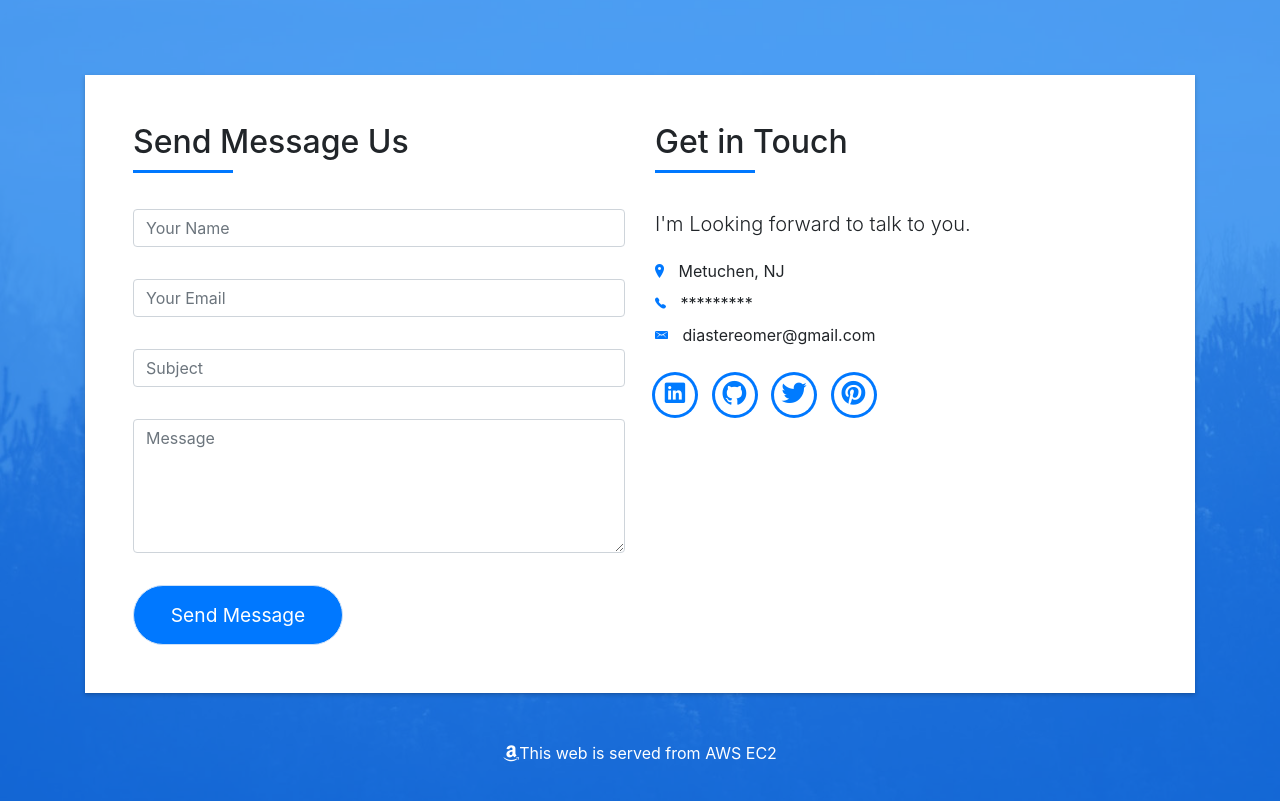
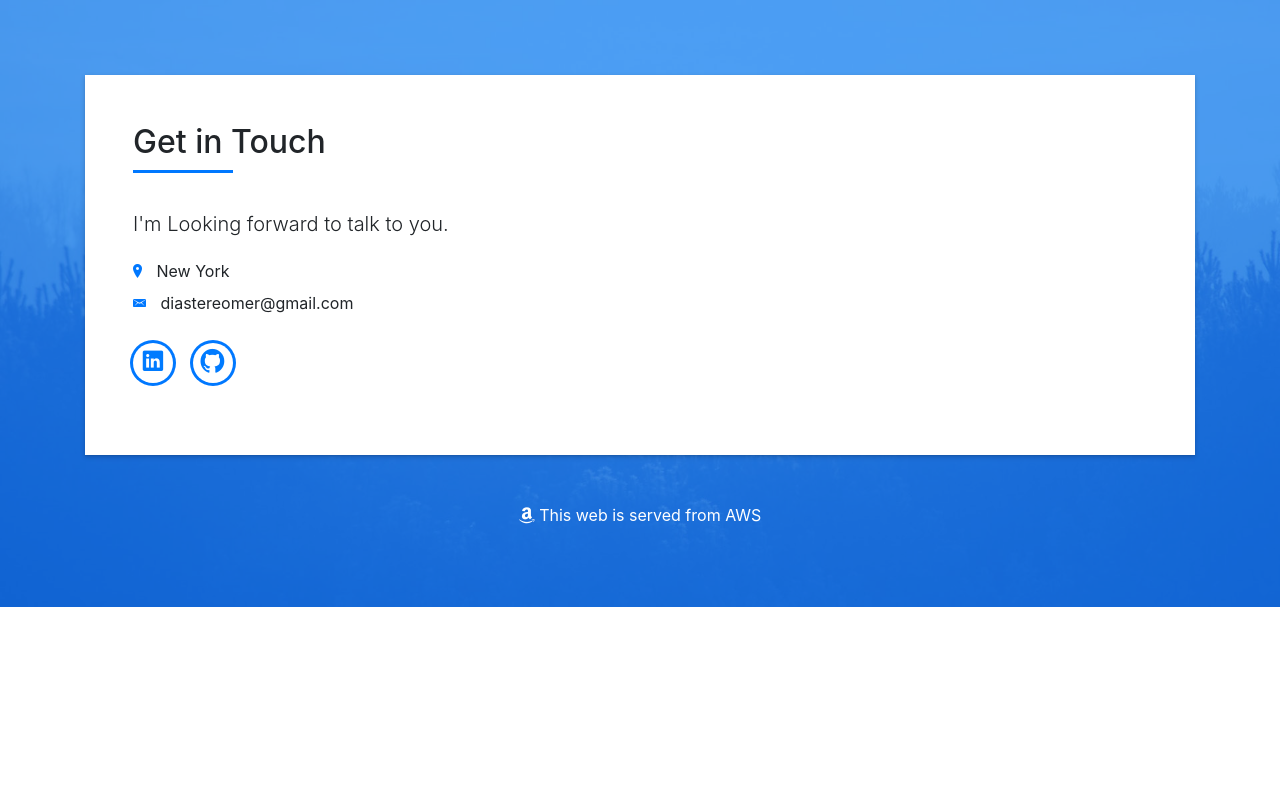
Before and after one commit to diastereomer/diastereomer.github.io, a website with bundled scripts: page index.html in a window 1280 px wide. Shown: the part 4960-5761 px from the top of the page. After the commit the page ends 5567 px from the top, so only its background shows below. Built offline with nearby package versions, Linux system fonts and the light colour scheme; files whose address does not match are found by name; a web font is replaced by a local one.

Commit message:
Update index.html

```diff
--- a/index.html
+++ b/index.html
@@ -645,49 +645,7 @@
                     <div class="contact-mf">
                         <div id="contact" class="box-shadow-full">
                             <div class="row">
-                                <div class="col-md-6">
-                                    <div class="title-box-2">
-                                        <h5 class="title-left">
-                                            Send Message Us
-                                        </h5>
-                                    </div>
-                                    <div>
-                                        <form action="" method="post" role="form" class="contactForm">
-                                            <div id="sendmessage">Your message has been sent. Thank you!</div>
-                                            <div id="errormessage"></div>
-                                            <div class="row">
-                                                <div class="col-md-12 mb-3">
-                                                    <div class="form-group">
-                                                        <input type="text" name="name" class="form-control" id="name" placeholder="Your Name" data-rule="minlen:4" data-msg="Please enter at least 4 chars" />
-                                                        <div class="validation"></div>
-                                                    </div>
-                                                </div>
-                                                <div class="col-md-12 mb-3">
-                                                    <div class="form-group">
-                                                        <input type="email" class="form-control" name="email" id="email" placeholder="Your Email" data-rule="email" data-msg="Please enter a valid email" />
-                                                        <div class="validation"></div>
-                                                    </div>
-                                                </div>
-                                                <div class="col-md-12 mb-3">
-                                                    <div class="form-group">
-                                                        <input type="text" class="form-control" name="subject" id="subject" placeholder="Subject" data-rule="minlen:4" data-msg="Please enter at least 8 chars of subject" />
-                                                        <div class="validation"></div>
-                                                    </div>
-                                                </div>
-                                                <div class="col-md-12 mb-3">
-                                                    <div class="form-group">
-                                                        <textarea class="form-control" name="message" rows="5" data-rule="required" data-msg="Please write something for us" placeholder="Message"></textarea>
-                                                        <div class="validation"></div>
-                                                    </div>
-                                                </div>
-                                                <div class="col-md-12">
-                                                    <button type="submit" class="button button-a button-big button-rouded">Send Message</button>
-                                                </div>
-                                            </div>
-                                        </form>
-                                    </div>
-                                </div>
-                                <div class="col-md-6">
+                                <div class="col-md-12">
                                     <div class="title-box-2 pt-4 pt-md-0">
                                         <h5 class="title-left">
                                             Get in Touch
@@ -698,17 +656,14 @@
                                             I'm Looking forward to talk to you.
                                         </p>
                                         <ul class="list-ico">
-                                            <li><span class="ion-ios-location"></span> Metuchen, NJ</li>
-                                            <li><span class="ion-ios-telephone"></span> *********</li>
+                                            <li><span class="ion-ios-location"></span> New York</li>
                                             <li><span class="ion-email"></span> diastereomer@gmail.com</li>
                                         </ul>
                                     </div>
                                     <div class="socials">
                                         <ul>
                                             <li><a href="https://www.linkedin.com/in/enantiomer/"><span class="ico-circle"><i class="ion-social-linkedin"></i></span></a></li>
-                                            <li><a href="https://github.com/diastereomer"><span class="ico-circle"><i class="ion-social-github"></i></span></a></li>
-                                            <li><a href=""><span class="ico-circle"><i class="ion-social-twitter"></i></span></a></li>
-                                            <li><a href=""><span class="ico-circle"><i class="ion-social-pinterest"></i></span></a></li>
+                                            <li><a href="https://diastereomer.github.io/"><span class="ico-circle"><i class="ion-social-github"></i></span></a></li>
                                         </ul>
                                     </div>
                                 </div>
@@ -722,7 +677,7 @@
             <div class="container">
                 <div class="row">
                     <div class="col-sm-12">
-                        <p><i class="fa fa-amazon"></i>This web is served from AWS EC2</p>
+                        <p><i class="fa fa-amazon"></i> This web is served from AWS</p>
                     </div>
                 </div>
             </div>
```
